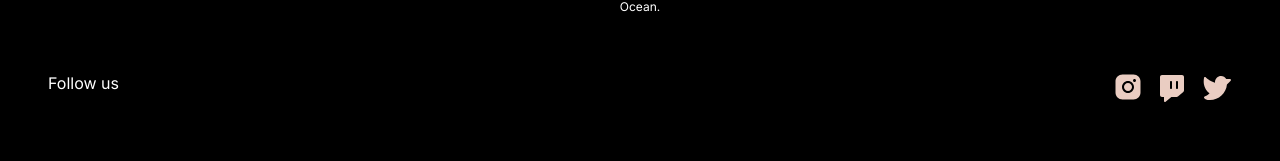
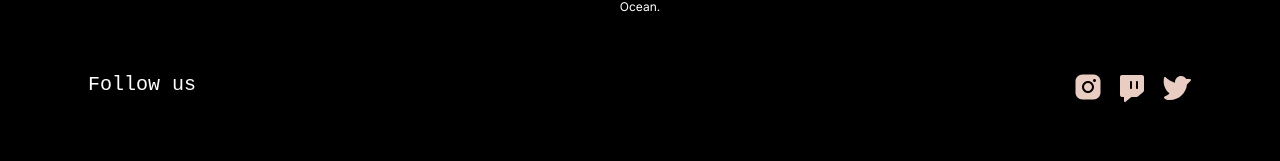
Before and after one commit to juanallo/handpickedbyai, a Next.js app: page /handpickedbyai/ in a window 1280 px wide. Shown: the part 545-706 px from the top of the page. Built offline with nearby package versions, Linux system fonts and the light colour scheme; a web font is replaced by a local one.

Commit message:
Adding style to follow us

```diff
--- a/src/app/page.tsx
+++ b/src/app/page.tsx
@@ -16,11 +16,13 @@ export default function Home() {
   return (
     <main className="h-full w-1200 min-h-min content-start flex flex-col gap-14 justify-start items-center bg-black align-content-center flex-wrap-nowrap border-radius-0 p-12">
       <Hero />
-      <Highlight />
-      <Follow />
-      <Subscribe />
-      <Navigation pages={pages} />
-      <Footer />
+      <div className="px-10 w-full gap-14 flex flex-col">
+        <Highlight />
+        <Follow />
+        <Subscribe />
+        <Navigation pages={pages} />
+        <Footer />
+      </div>
     </main>
   );
 }
--- a/src/components/Follow/index.tsx
+++ b/src/components/Follow/index.tsx
@@ -4,7 +4,7 @@ import TwitchLogo from "../icons/Twitch";
 
 const Follow = () => {
     return ( <div className="flex justify-between w-full">
-        <h3> Follow us</h3>
+        <h3 className="font-monoton text-xl">Follow us</h3>
         <div className="flex gap-3">
             <a href="#">
                 <InstagramLogo />
```
